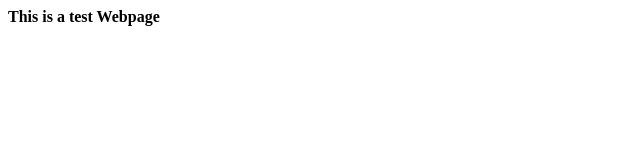
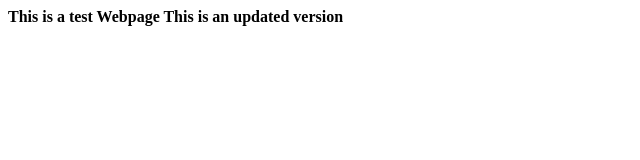
Before and after one commit to SandeepSharma368/flaskwebpage, a plain HTML site: page index.html in a window 1280 px wide. Shown: the whole page, without its empty margins (0-640 px from the left). Drawn offline with Linux system fonts and the light colour scheme.

Commit message:
Checking webhook

```diff
--- a/index.html
+++ b/index.html
@@ -5,5 +5,6 @@
 
 <body>
 <B> This is a test Webpage </B>
+<B> This is an updated version </B>
 </body>
 </html>
```
